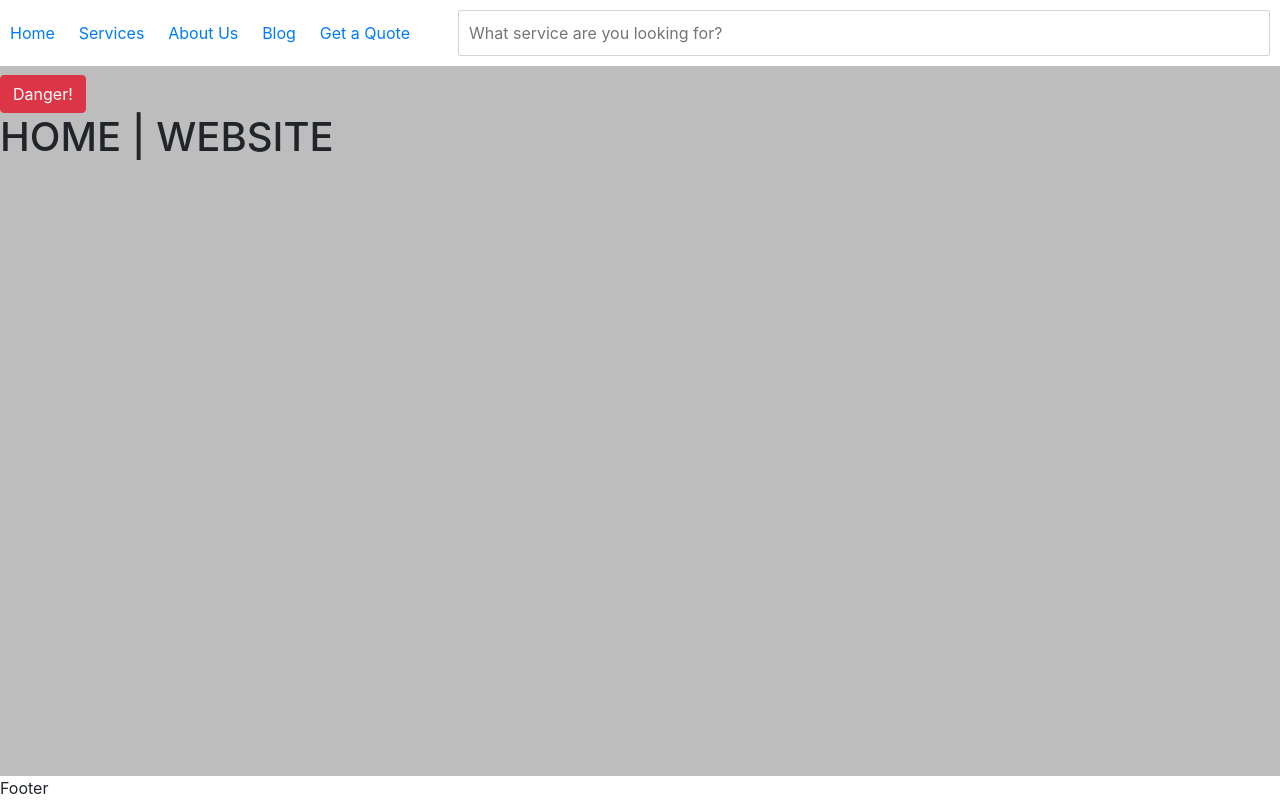
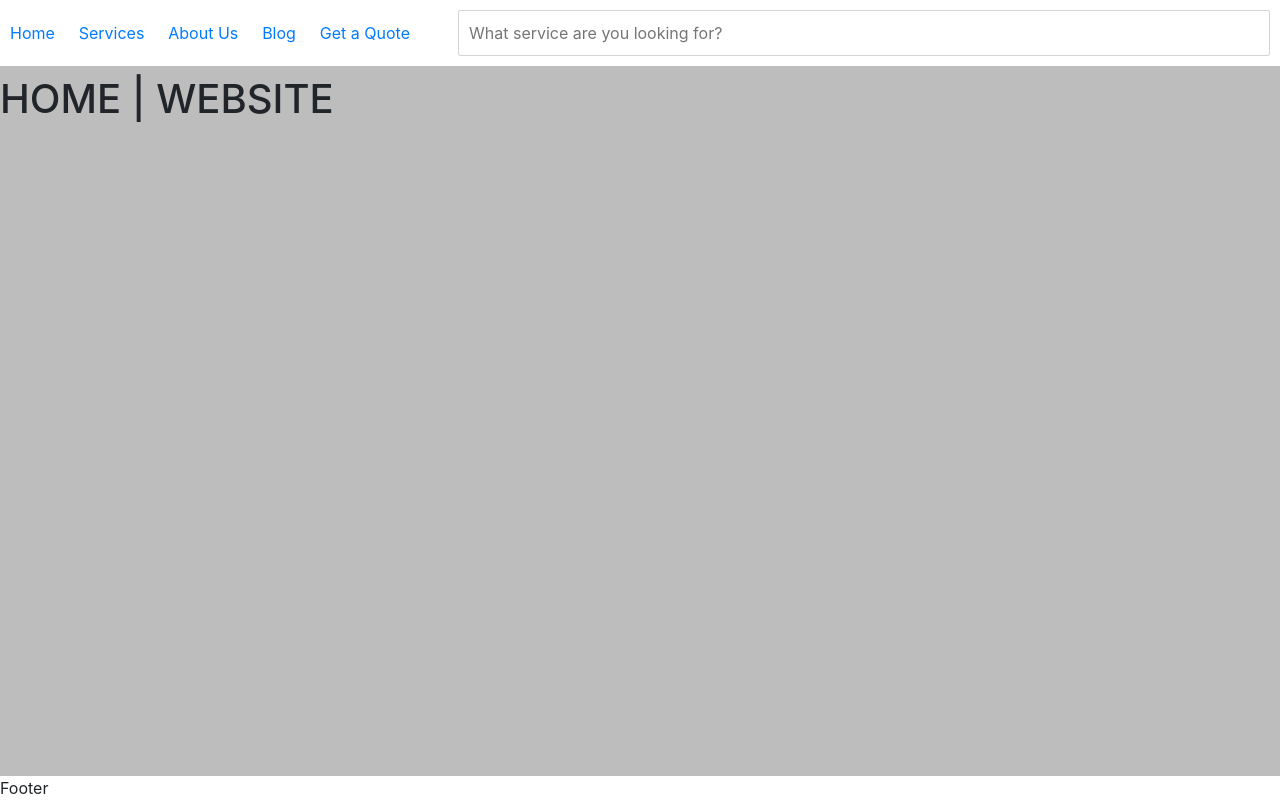
Before and after one commit to sethjdev/nextjs_boilerplate, a Next.js app: page / in a window 1280 px wide. Built offline with nearby package versions, Linux system fonts and the light colour scheme.

Commit message:
remove btn

```diff
--- a/pages/index.js
+++ b/pages/index.js
@@ -1,6 +1,5 @@
 import React from 'react';
 import Layout from '../components/layout';
-import { Button, Fade } from 'reactstrap';
 
 export default class extends React.Component {
 
@@ -16,7 +15,6 @@ export default class extends React.Component {
     render() {
         return (
             <Layout>
-                <Button color="danger">Danger!</Button>
                 <h1 onClick={this.sayHi}>HOME | WEBSITE</h1>
             </Layout>
         )
```
